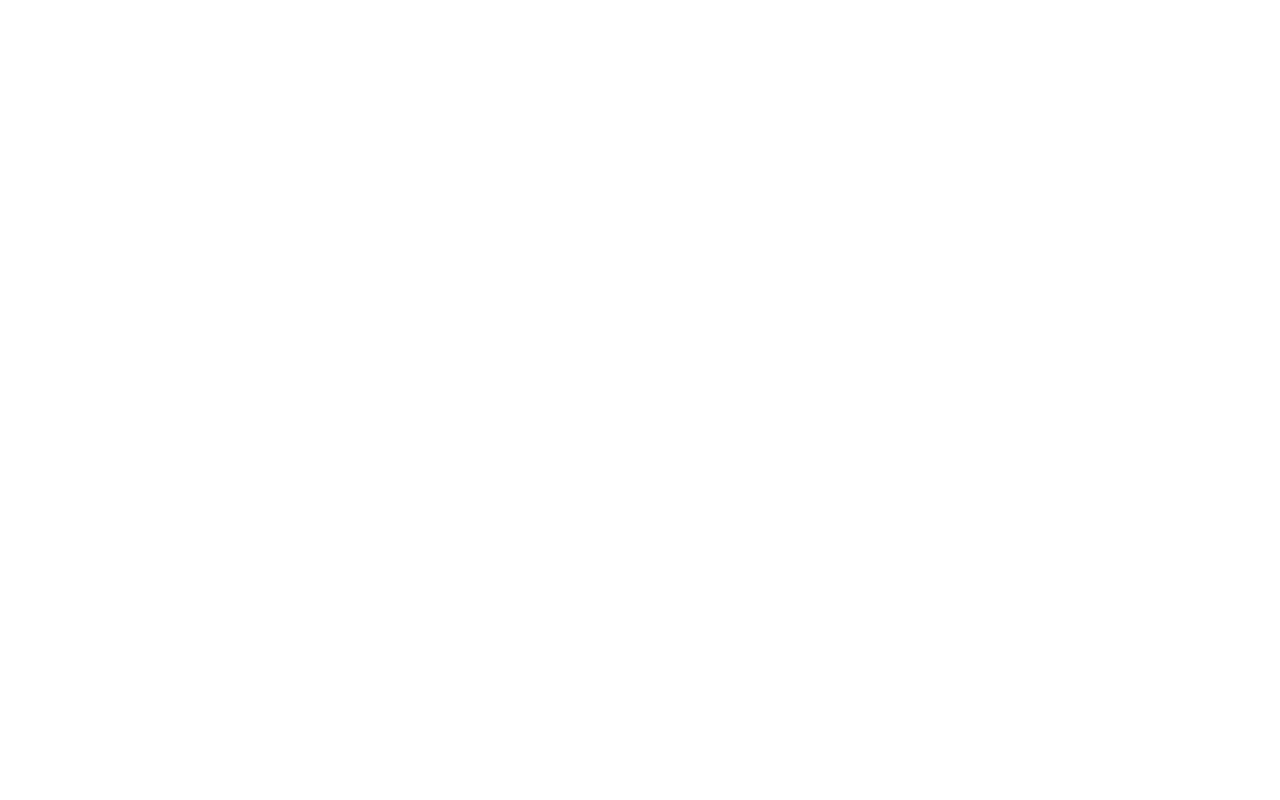
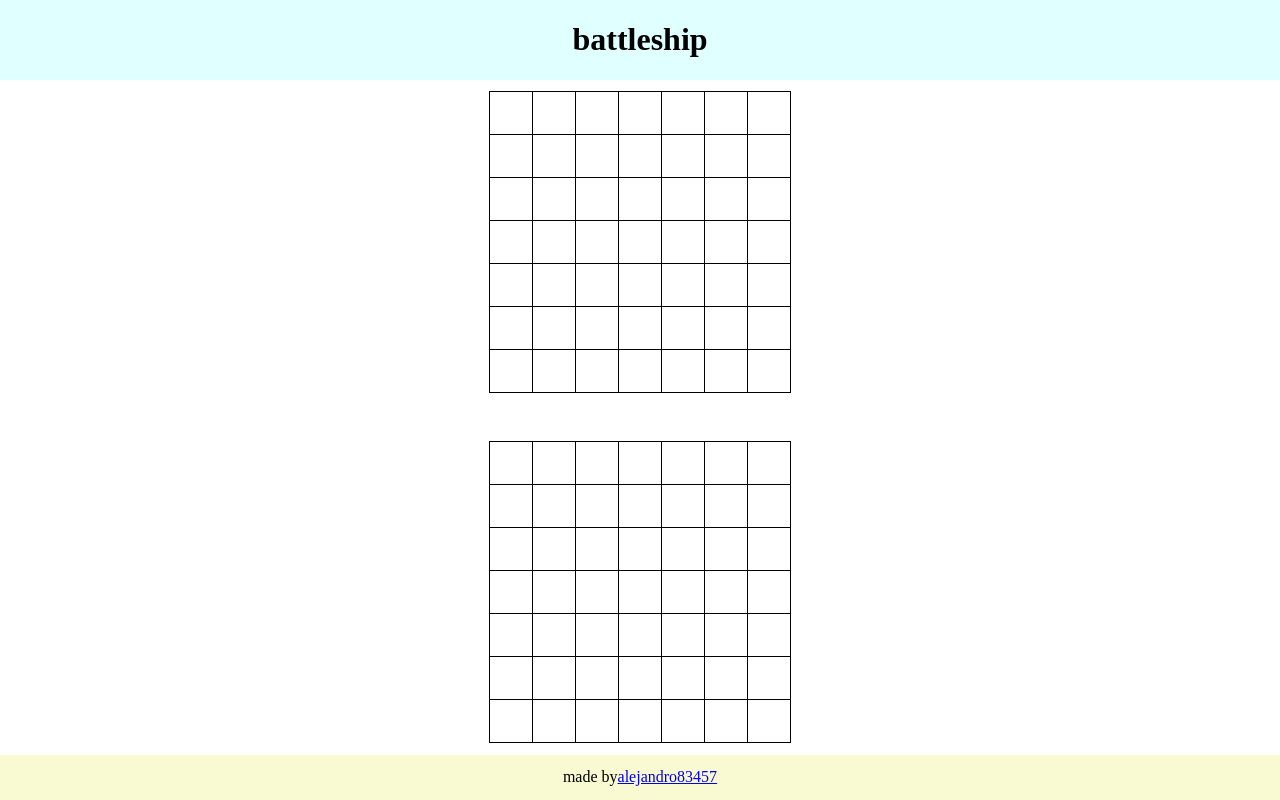
Before and after one commit to alejandro83457/battleship, a website built with webpack: page dist/index.html in a window 1280 px wide. Built offline with nearby package versions, Linux system fonts and the light colour scheme.

Commit message:
Add html/css to create both boards

```diff
--- a/dist/index.html
+++ b/dist/index.html
@@ -4,7 +4,143 @@
     <meta charset="UTF-8" />
     <meta name="viewport" content="width=device-width, initial-scale=1.0" />
     <script src="main.js" defer></script>
+    <link rel="stylesheet" href="style.css" />
     <title>battleship</title>
   </head>
-  <body></body>
+  <body>
+    <header><h1>battleship</h1></header>
+    <main>
+      <div class="board" id="board1">
+        <div class="row" value="0">
+          <div class="col" value="0"></div>
+          <div class="col" value="1"></div>
+          <div class="col" value="2"></div>
+          <div class="col" value="3"></div>
+          <div class="col" value="4"></div>
+          <div class="col" value="5"></div>
+          <div class="col" value="6"></div>
+        </div>
+        <div class="row" value="1">
+          <div class="col" value="0"></div>
+          <div class="col" value="1"></div>
+          <div class="col" value="2"></div>
+          <div class="col" value="3"></div>
+          <div class="col" value="4"></div>
+          <div class="col" value="5"></div>
+          <div class="col" value="6"></div>
+        </div>
+        <div class="row" value="2">
+          <div class="col" value="0"></div>
+          <div class="col" value="1"></div>
+          <div class="col" value="2"></div>
+          <div class="col" value="3"></div>
+          <div class="col" value="4"></div>
+          <div class="col" value="5"></div>
+          <div class="col" value="6"></div>
+        </div>
+        <div class="row" value="3">
+          <div class="col" value="0"></div>
+          <div class="col" value="1"></div>
+          <div class="col" value="2"></div>
+          <div class="col" value="3"></div>
+          <div class="col" value="4"></div>
+          <div class="col" value="5"></div>
+          <div class="col" value="6"></div>
+        </div>
+        <div class="row" value="4">
+          <div class="col" value="0"></div>
+          <div class="col" value="1"></div>
+          <div class="col" value="2"></div>
+          <div class="col" value="3"></div>
+          <div class="col" value="4"></div>
+          <div class="col" value="5"></div>
+          <div class="col" value="6"></div>
+        </div>
+        <div class="row" value="5">
+          <div class="col" value="0"></div>
+          <div class="col" value="1"></div>
+          <div class="col" value="2"></div>
+          <div class="col" value="3"></div>
+          <div class="col" value="4"></div>
+          <div class="col" value="5"></div>
+          <div class="col" value="6"></div>
+        </div>
+        <div class="row" value="6">
+          <div class="col" value="0"></div>
+          <div class="col" value="1"></div>
+          <div class="col" value="2"></div>
+          <div class="col" value="3"></div>
+          <div class="col" value="4"></div>
+          <div class="col" value="5"></div>
+          <div class="col" value="6"></div>
+        </div>
+      </div>
+      <div class="board" id="board2">
+        <div class="row" value="0">
+          <div class="col" value="0"></div>
+          <div class="col" value="1"></div>
+          <div class="col" value="2"></div>
+          <div class="col" value="3"></div>
+          <div class="col" value="4"></div>
+          <div class="col" value="5"></div>
+          <div class="col" value="6"></div>
+        </div>
+        <div class="row" value="1">
+          <div class="col" value="0"></div>
+          <div class="col" value="1"></div>
+          <div class="col" value="2"></div>
+          <div class="col" value="3"></div>
+          <div class="col" value="4"></div>
+          <div class="col" value="5"></div>
+          <div class="col" value="6"></div>
+        </div>
+        <div class="row" value="2">
+          <div class="col" value="0"></div>
+          <div class="col" value="1"></div>
+          <div class="col" value="2"></div>
+          <div class="col" value="3"></div>
+          <div class="col" value="4"></div>
+          <div class="col" value="5"></div>
+          <div class="col" value="6"></div>
+        </div>
+        <div class="row" value="3">
+          <div class="col" value="0"></div>
+          <div class="col" value="1"></div>
+          <div class="col" value="2"></div>
+          <div class="col" value="3"></div>
+          <div class="col" value="4"></div>
+          <div class="col" value="5"></div>
+          <div class="col" value="6"></div>
+        </div>
+        <div class="row" value="4">
+          <div class="col" value="0"></div>
+          <div class="col" value="1"></div>
+          <div class="col" value="2"></div>
+          <div class="col" value="3"></div>
+          <div class="col" value="4"></div>
+          <div class="col" value="5"></div>
+          <div class="col" value="6"></div>
+        </div>
+        <div class="row" value="5">
+          <div class="col" value="0"></div>
+          <div class="col" value="1"></div>
+          <div class="col" value="2"></div>
+          <div class="col" value="3"></div>
+          <div class="col" value="4"></div>
+          <div class="col" value="5"></div>
+          <div class="col" value="6"></div>
+        </div>
+        <div class="row" value="6">
+          <div class="col" value="0"></div>
+          <div class="col" value="1"></div>
+          <div class="col" value="2"></div>
+          <div class="col" value="3"></div>
+          <div class="col" value="4"></div>
+          <div class="col" value="5"></div>
+          <div class="col" value="6"></div>
+        </div>
+      </div>
+    </main>
+    <footer>made by <a href="#">alejandro83457</a></footer>
+  </body>
 </html>
--- /dev/null
+++ b/dist/style.css
@@ -0,0 +1,52 @@
+body {
+  margin: 0;
+  height: 100dvh;
+  display: grid;
+  grid-template-rows: 1fr 15fr 1fr;
+}
+
+header {
+  display: flex;
+  justify-content: center;
+  align-items: center;
+  background-color: lightcyan;
+}
+footer {
+  display: flex;
+  justify-content: center;
+  align-items: center;
+  background-color: lightgoldenrodyellow;
+}
+
+main {
+  display: flex;
+  flex-direction: column;
+  align-items: center;
+  justify-content: center;
+  gap: 3rem;
+}
+
+.board {
+  height: 300px;
+  width: 300px;
+  display: flex;
+  flex-direction: column;
+  background-color: black;
+  gap: 1px;
+  padding: 1px;
+}
+
+.row {
+  flex-grow: 1;
+  display: flex;
+  gap: 1px;
+}
+
+.col {
+  flex-grow: 1;
+  background-color: white;
+}
+
+/* div {
+  border: 1px solid black;
+} */
```
